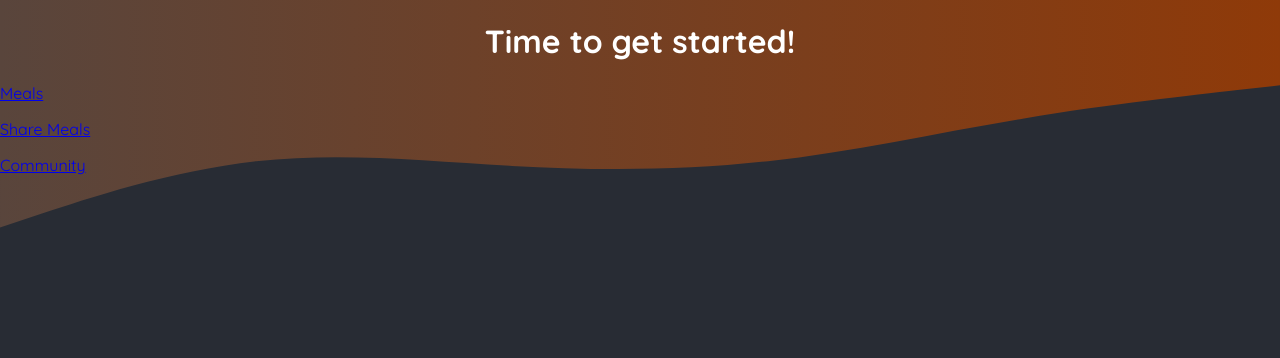
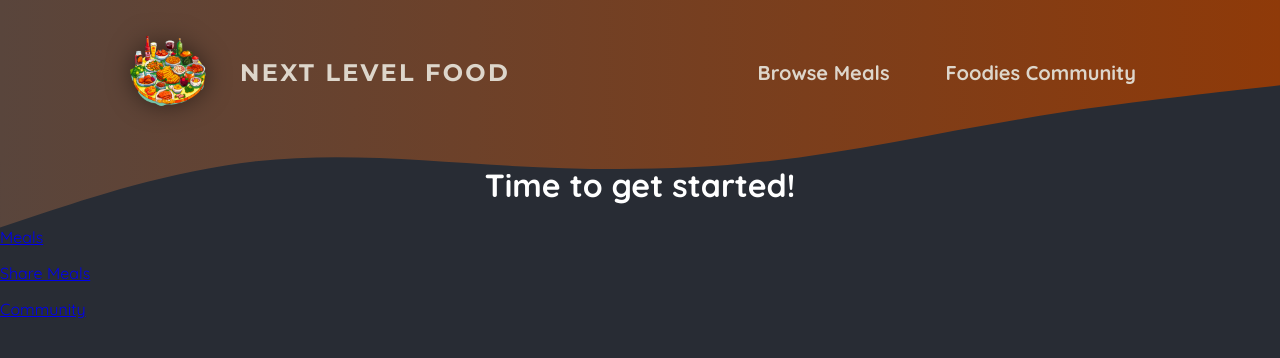
Before and after one commit to clshu/nex-max-foodies, a Next.js app: page / in a window 1280 px wide. Shown: the top 358 px of the page. Built offline with nearby package versions, Linux system fonts and the light colour scheme.

Commit message:
Create MainHeader component and style it

```diff
--- a/app/layout.js
+++ b/app/layout.js
@@ -1,9 +1,10 @@
-import './globals.css';
+import './globals.css'
+import MainHeader from '@/components/main-header'
 
 export const metadata = {
   title: 'NextLevel Food',
   description: 'Delicious meals, shared by a food-loving community.',
-};
+}
 
 export default function RootLayout({ children }) {
   return (
@@ -29,9 +30,9 @@
             ></path>
           </svg>
         </div>
-
+        <MainHeader />
         {children}
       </body>
     </html>
-  );
+  )
 }
--- /dev/null
+++ b/components/main-header.js
@@ -0,0 +1,25 @@
+/* eslint-disable @next/next/no-img-element */
+import Link from 'next/link'
+import logoImg from '@/assets/logo.png'
+import classes from './main-header.module.css'
+
+export default function MainHeader() {
+  return (
+    <header className={classes.header}>
+      <Link className={classes.logo} href="/">
+        <img src={logoImg.src} alt="A plate with food on it" />
+        Next Level Food
+      </Link>
+      <nav className={classes.nav}>
+        <ul>
+          <li>
+            <Link href="/meals">Browse Meals</Link>
+          </li>
+          <li>
+            <Link href="/comminity">Foodies Community</Link>
+          </li>
+        </ul>
+      </nav>
+    </header>
+  )
+}
--- /dev/null
+++ b/components/main-header.module.css
@@ -0,0 +1,67 @@
+.header {
+  display: flex;
+  justify-content: space-between;
+  align-items: center;
+  padding: 2rem 1rem;
+}
+
+@media (min-width: 768px) {
+  .header {
+    padding: 2rem 10%;
+  }
+}
+
+.nav ul {
+  list-style: none;
+  margin: 0;
+  padding: 0;
+  display: flex;
+  gap: 1.5rem;
+  /* font-family: 'Montserrat', sans-serif; */
+  font-size: 1.25rem;
+}
+
+.nav a {
+  text-decoration: none;
+  color: #ddd6cb;
+  font-weight: bold;
+  padding: 0.5rem 1rem;
+  border-radius: 0.5rem;
+}
+
+.nav a:hover,
+.nav a:active {
+  background: linear-gradient(90deg, #ff8a05, #f9b331);
+  background-clip: text;
+  -webkit-background-clip: text;
+  -webkit-text-fill-color: transparent;
+  text-shadow: 0 0 18px rgba(248, 190, 42, 0.8);
+}
+
+.active {
+  background: linear-gradient(90deg, #ff8a05, #f9b331);
+  background-clip: text;
+  -webkit-background-clip: text;
+  -webkit-text-fill-color: transparent;
+}
+
+.logo {
+  display: flex;
+  align-items: center;
+  justify-content: center;
+  gap: 2rem;
+  text-decoration: none;
+  color: #ddd6cb;
+  font-weight: bold;
+  font-family: 'Montserrat', sans-serif;
+  letter-spacing: 0.15rem;
+  text-transform: uppercase;
+  font-size: 1.5rem;
+}
+
+.logo img {
+  width: 5rem;
+  height: 5rem;
+  object-fit: contain;
+  filter: drop-shadow(0 0 0.75rem rgba(0, 0, 0, 0.5));
+}
```
